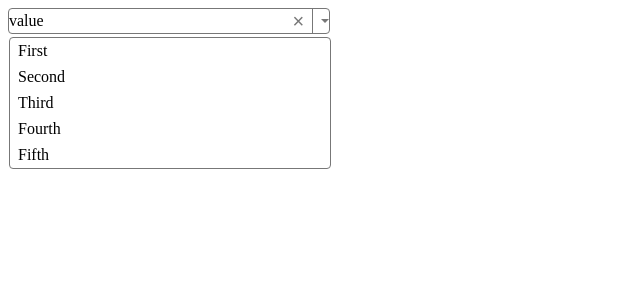
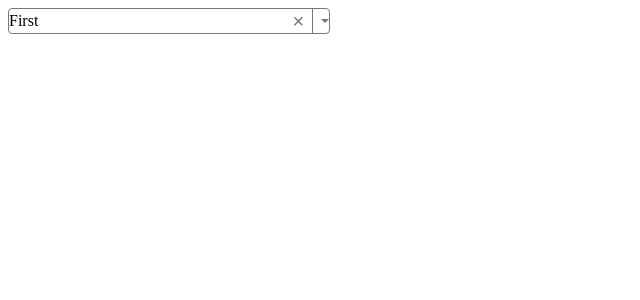
Before and after one commit to amine-amari/select-component, a React (Vite) app: page / in a window 1280 px wide. Shown: the top 300 px of the page, without its empty margins (0-640 px from the left). Built offline with nearby package versions, Linux system fonts and the light colour scheme.

Commit message:
add Single Select logic

```diff
--- a/src/App.tsx
+++ b/src/App.tsx
@@ -1,7 +1,7 @@
 import { useState } from 'react'
-import { Select } from './Select'
+import { Select, SelectOption } from './Select'
 
-const options = [
+const options: SelectOption[] = [
   { label: "First", value: 1  },
   { label: "Second", value: 2  },
   { label: "Third", value: 3  },
@@ -10,10 +10,11 @@ const options = [
 ]
 
 function App() {
+  const [value, setValue] = useState<typeof options[0] | undefined>(options[0])
 
   return (
     <div className="App">
-      <Select options={options} />
+      <Select options={options} value={value} onChange={o => setValue(o)}/>
     </div>
   )
 }
--- a/src/Select.tsx
+++ b/src/Select.tsx
@@ -1,8 +1,9 @@
+import { useEffect, useState } from "react"
 import styles from "./select.module.css"
 
-type SelectOption = {
+export type SelectOption = {
     label: string
-    value: any
+    value: string | number
 }
 
 type SelectProps = {
@@ -12,15 +13,51 @@ type SelectProps = {
 }
 
 export function Select({value, onChange, options}: SelectProps) {
+    const [isOpen, setIsOpen] = useState(false)
+    const [highlightedIndex, setHighlightedIndex] = useState(0)
+
+    useEffect(() => {
+      if(isOpen) setHighlightedIndex(0)
+    }, [isOpen])
+
+
+    function clearOptions() {
+        onChange(undefined)
+    }
+
+    function selectOption(option: SelectOption) {
+        if (option !== value )onChange(option)
+    }
+
+    function isOptionSelected(option: SelectOption) {
+        return option === value
+    }
+
     return (
-        <div tabIndex={0} className={styles.container}>
-            <span className={styles.value}>value</span>
-            <button className={styles["clear-btn"]}>&times;</button>
+        <div
+            onBlur={() => setIsOpen(false)}
+            onClick={() => setIsOpen(prev => !prev)}
+            tabIndex={0}
+            className={styles.container}>
+            <span className={styles.value}>{value?.label}</span>
+            <button onClick={(e) => {
+                e.stopPropagation()
+                clearOptions()
+            }} className={styles["clear-btn"]}>&times;</button>
             <div className={styles.divider}></div>
             <div className={styles.caret}></div>
-            <ul className={`${styles.options} ${styles.show}`}>
-                {options.map(option => (
-                    <li key={option.label} className={styles.option}>
+            <ul className={`${styles.options} ${isOpen ? styles.show : ""}`}>
+                {options.map((option, index) => (
+                    <li
+                        onClick={(e) =>{
+                            e.stopPropagation()
+                            selectOption(option)
+                            setIsOpen(false)
+                        }}
+                        onMouseEnter={() => setHighlightedIndex(index)}
+                        key={option.value}
+                        className={`${styles.option} ${isOptionSelected(option) ? styles.selected : ""}
+                                    ${index === highlightedIndex ? styles.highlighted : ""}`}>
                         {option.label}
                     </li>
                 ))}
--- a/src/select.module.css
+++ b/src/select.module.css
@@ -71,11 +71,11 @@
     cursor: pointer;
 }
 
+.option.selected {
+    background-color: hsl(200, 100%, 70%);
+}
+
 .option.highlighted {
     background-color: hsl(200, 100%, 50%);
     color: white;
 }
-
-.option.selected {
-    background-color: hsl(200, 100%, 70%);
-}
```
